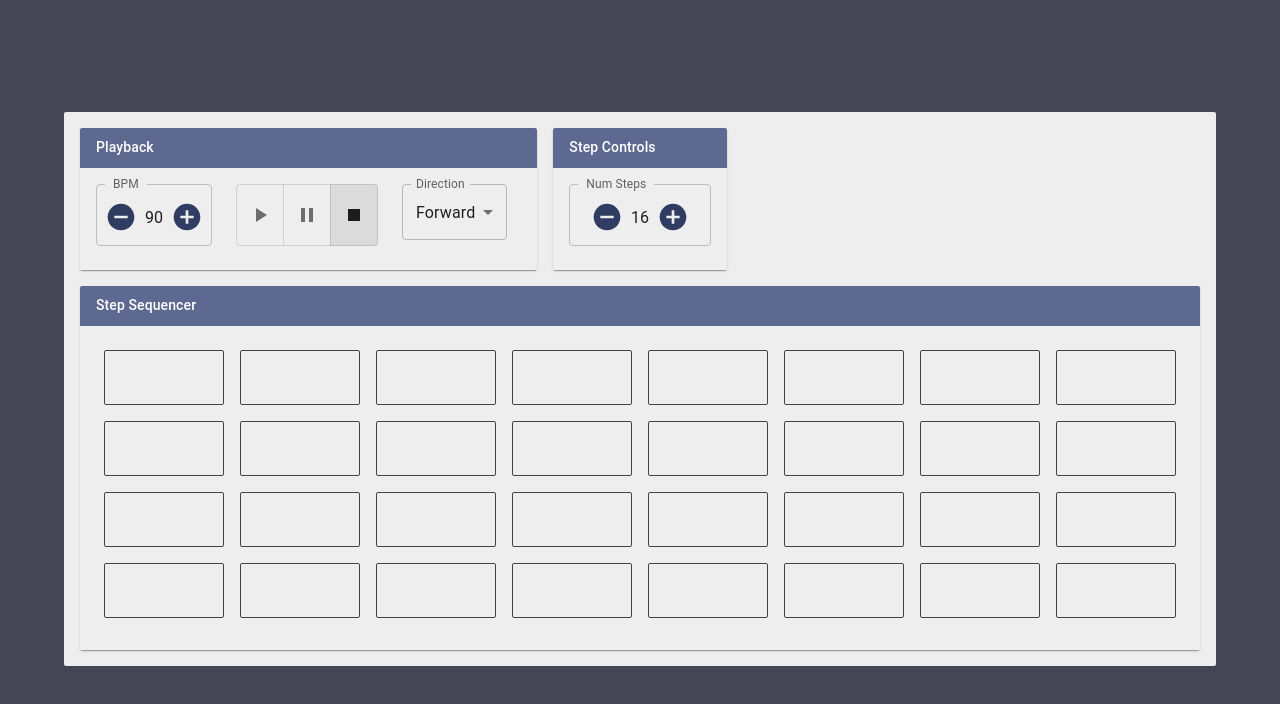
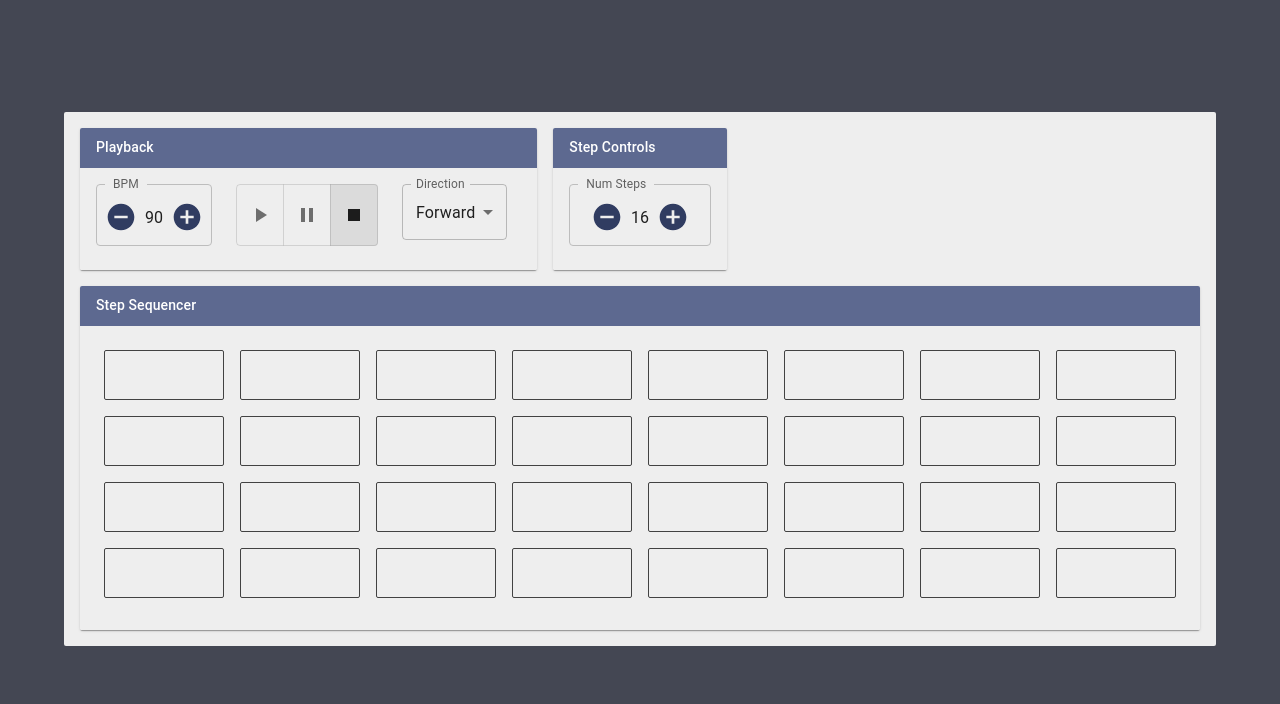
Before and after one commit to widlicki/web-audio-machines, a Next.js app: page /machines/sampler in a window 1280 px wide. Shown: the top 704 px of the page. Built offline with nearby package versions, Linux system fonts and the light colour scheme.

Commit message:
revert test change

```diff
--- a/components/machines/StepPad/StepPad.tsx
+++ b/components/machines/StepPad/StepPad.tsx
@@ -22,7 +22,7 @@ const StepPad = ({
           : `${borderSize} dashed ${borderColor}`,
         borderRadius: theme.border.radius.sm,
         minWidth: '60px',
-        minHeight: '55px',
+        minHeight: '50px',
       }}
     />
   )
```
